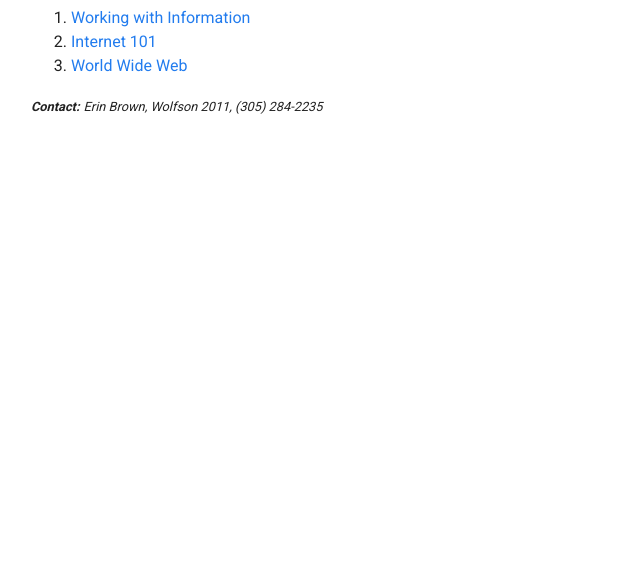
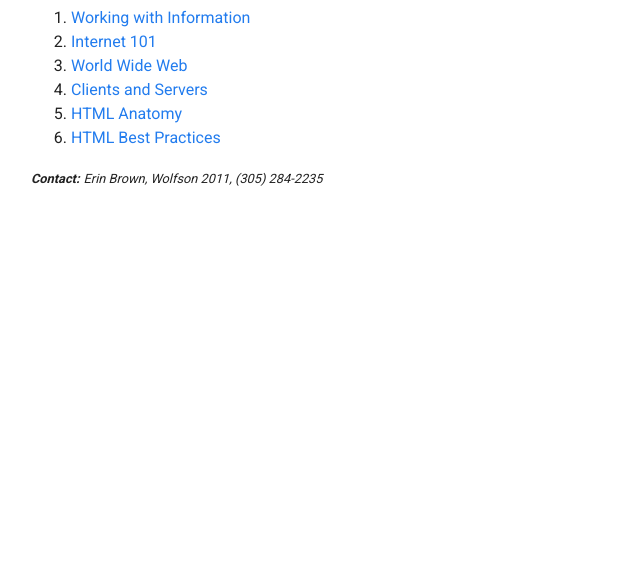
Before and after one commit to dannidikes/course-notes, a plain HTML site: page index.html in a window 1280 px wide. Shown: the part 219-800 px from the top of the page, without its empty margins (284-927 px from the left). Drawn offline with Linux system fonts and the light colour scheme.

Commit message:
Added links to index.html.

```diff
--- a/index.html
+++ b/index.html
@@ -22,6 +22,9 @@
           <li><a href="01-working-with-information.html">Working with Information</a></li>
           <li><a href="02-internet-101.html">Internet 101</a></li>
           <li><a href="03-world-wide-web.html">World Wide Web</a></li>
+          <li><a href="04-clients-and-servers.html">Clients and Servers</a></li>
+          <li><a href="05-html-anatomy.html">HTML Anatomy</a></li>
+          <li><a href="06-html-best-practices.html">HTML Best Practices</a></li>
         </ol>
       </nav>
 
```
